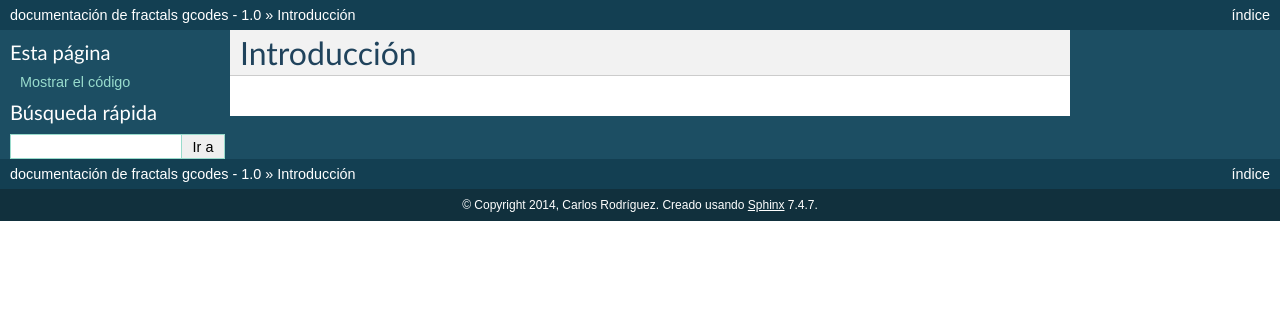
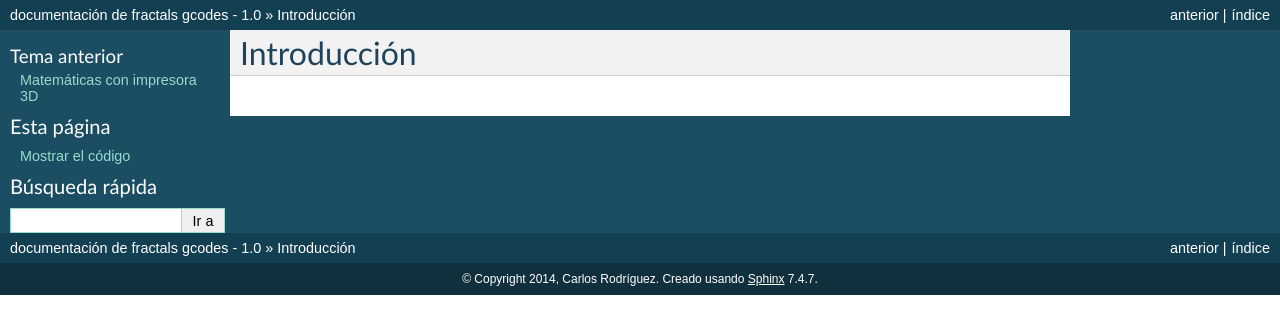
Before and after one commit to es3a10/fractals_gcodes, a Sphinx documentation site: the page built from docs/introduccion.rst, in a window 1280 px wide. Shown: the top 334 px of the page. Built offline with Sphinx 7.4.7, drawn with Linux system fonts in a browser that asks for light colours; pages that are not in the unit, such as notebooks, are missing from menus.

Commit message:
añadida documentación

```diff
--- a/docs/index.rst
+++ b/docs/index.rst
@@ -16,7 +16,7 @@ Contents:
 .. toctree::
    :maxdepth: 2
 
-   Introduccion
+   introduccion
 
 
 
```
